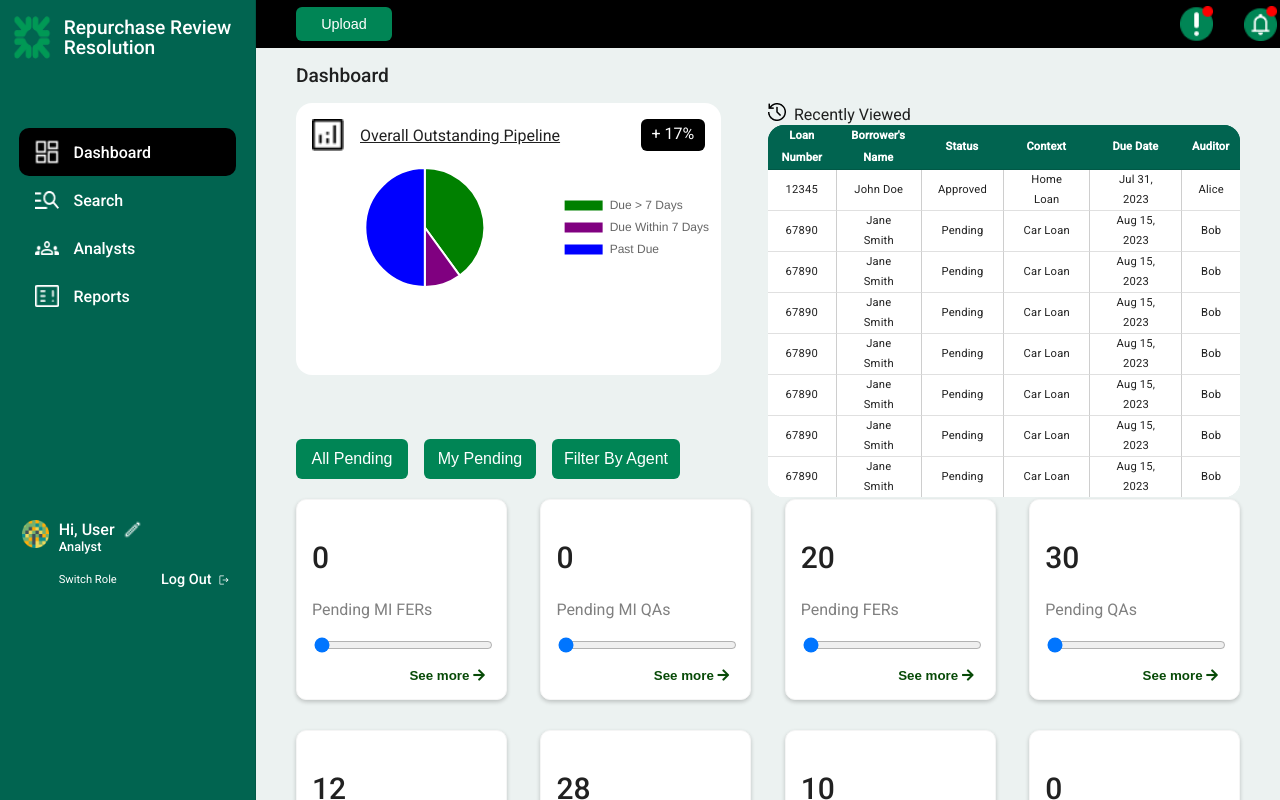
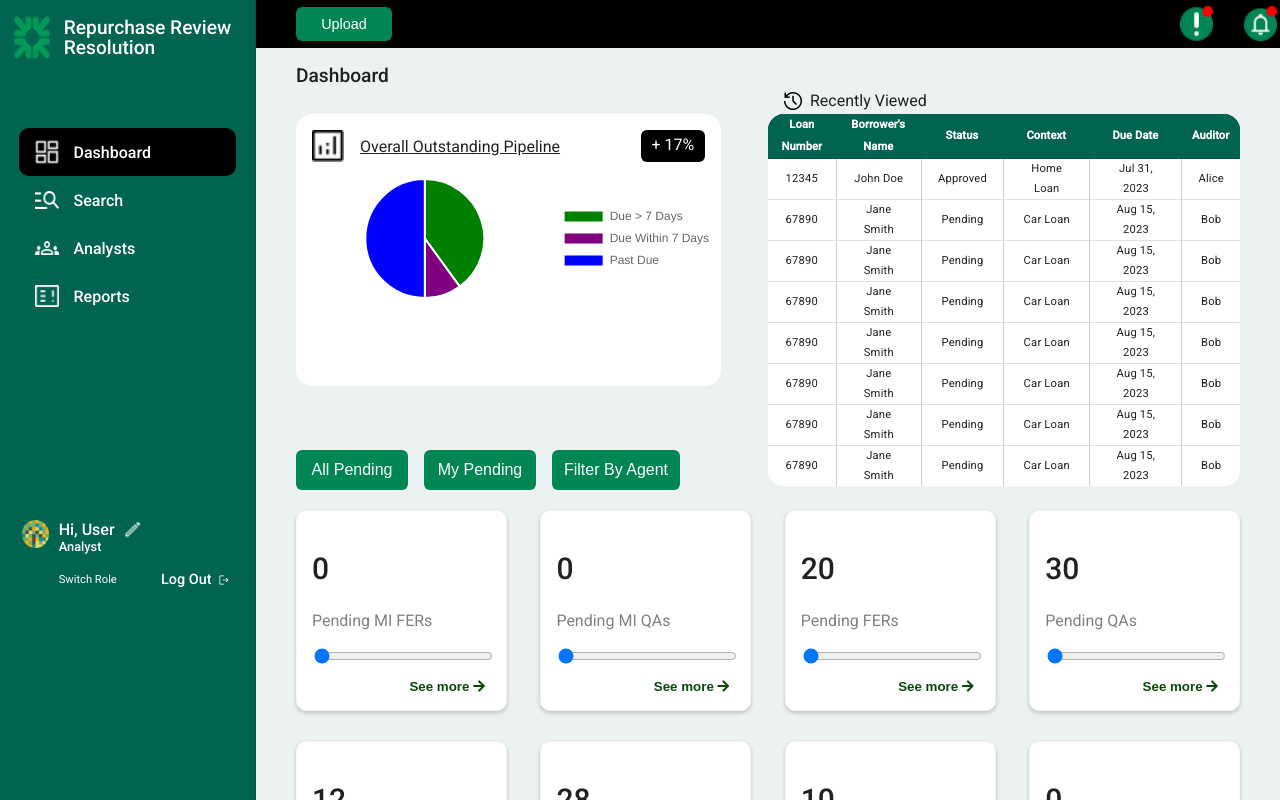
Before and after one commit to Taejun-bdiplus/mock-citizens-r3p, an Angular app: page /dashboard in a window 1280 px wide. Built offline with nearby package versions, Linux system fonts and the light colour scheme; what ng2-charts would draw is missing.

Commit message:
update aligning icon

```diff
--- a/src/app/pages/main-layout/main-body/dashboard/dashboard.component.css
+++ b/src/app/pages/main-layout/main-body/dashboard/dashboard.component.css
@@ -15,7 +15,7 @@
     display: flex;
     flex-direction: row;
     justify-content: space-between;
-    margin-top: 1rem;
+    margin-top: 1.7rem;
     height: 17rem;
 }
 .dashabord-first-row-left {
@@ -25,6 +25,8 @@
 .dashabord-first-row-right {
   height: 100%;
   width: 50%;
+  position: relative;
+  margin-top: -1.7rem;
 }
 
 
--- a/src/app/pages/main-layout/main-body/dashboard/recent-view-table/recent-view-table.component.css
+++ b/src/app/pages/main-layout/main-body/dashboard/recent-view-table/recent-view-table.component.css
@@ -8,6 +8,8 @@
 }
 .recent-view-title-icon {
   margin-right: 0.5rem;
+  padding-left: 1rem;
+  padding-top: 0.3rem;
 }
 .recent-view-title-text {
   margin-right: 0.5rem;
```
